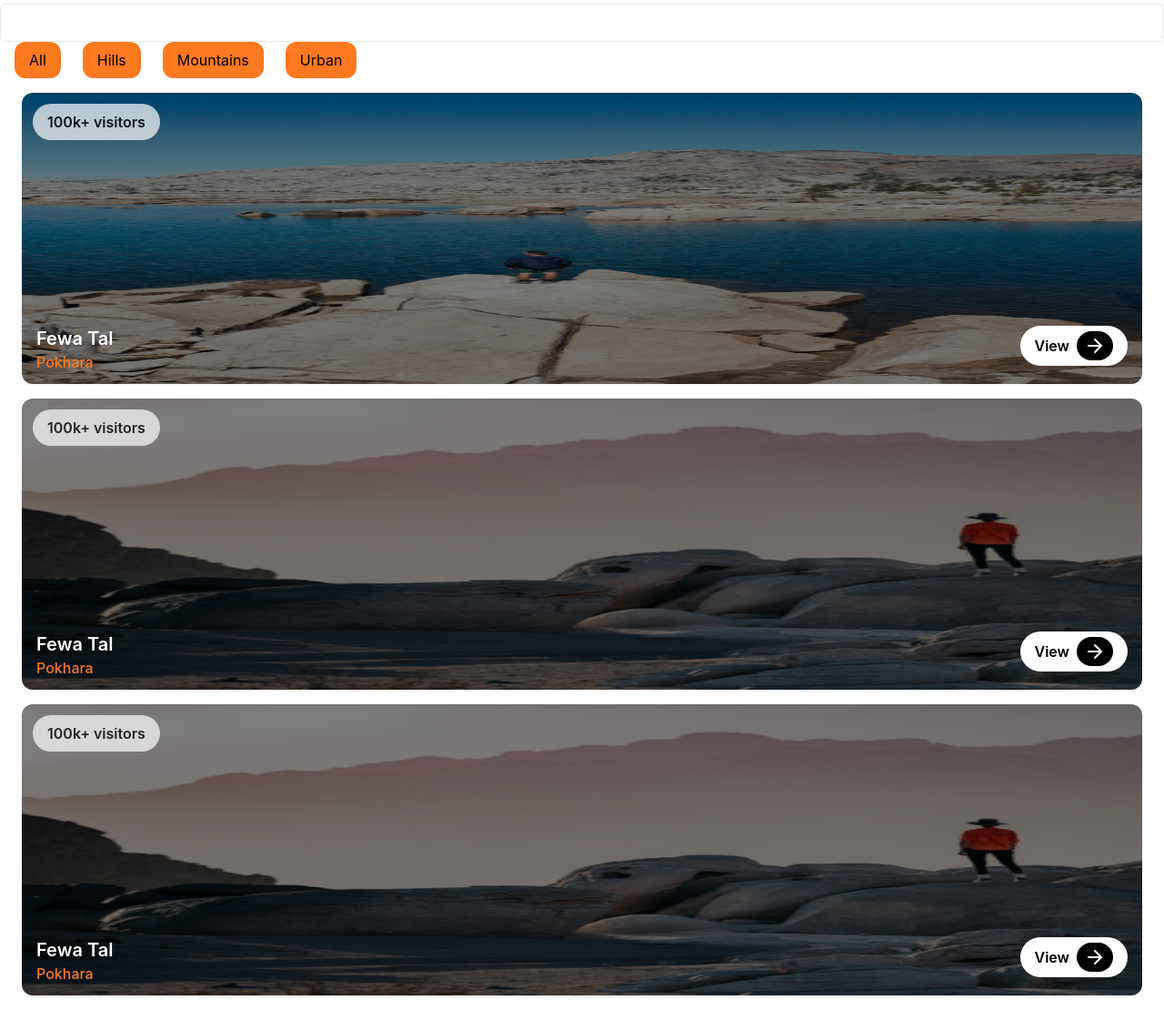
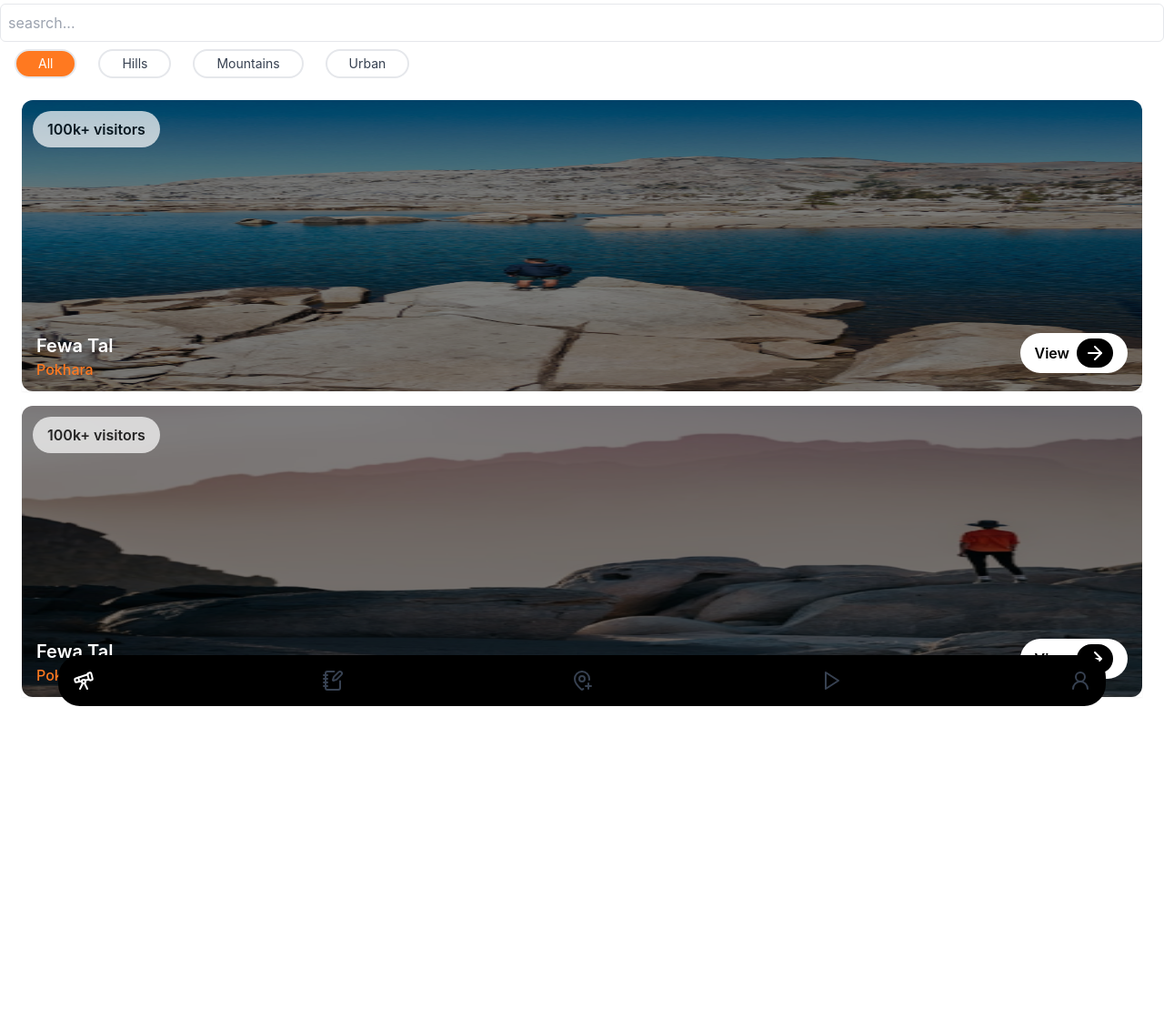
Before and after one commit to Thanka-Digital/travel-app-prototype, a React (Vite) app: page /explore-page in a window 1280 px wide. Shown: the whole page at 91% size. After the commit the page ends 800 px from the top, so only its background shows below. Built offline with nearby package versions, Linux system fonts and the light colour scheme.

Commit message:
Done : Last resort

```diff
--- a/src/pages/ExplorePage/ExplorePage.tsx
+++ b/src/pages/ExplorePage/ExplorePage.tsx
@@ -1,30 +1,22 @@
 import Input from "@/components/form/input/Input";
-import { useNavigate } from "react-router-dom";
-import Button from "@/components/form/button/Button";
 import { exploreTags } from "@/utils/exploreTags";
 import { LocationInfo } from "@/utils/locationDetailsData";
 import LocationCard from "@/components/card/LocationCard";
-
-export const ExploreTags = ({ text, path }: { text: string, path: string }) => {
-  const navigate = useNavigate();
-  return (
-    <Button
-      onClick={() => { navigate(path) }}
-      className="rounded-xl"
-    >{text}</Button>
-  )
-}
+import { ExploreTabs } from "@/components/global/ExploreTabs";
+import Navbar from "@/components/global/Navbar";
 
 export default function ExplorePage() {
   return (
-    <div className="bg-white h-screen">
+    <div className="bg-white">
       <Input
-        colorscheme={"gray"}
+        className="bg-white"
+        placeholder="seasrch..."
       />
-      <section className="flex gap-6 mx-4">
+
+      <section className="flex gap-6 mx-4 overflow-x-scroll no-scrollbar">
         {
           exploreTags.map((object, index) => (
-            <ExploreTags
+            <ExploreTabs
               text={object.name}
               key={index}
               path={object.path}
@@ -48,6 +40,8 @@ export default function ExplorePage() {
         }
       </div>
 
+      <Navbar />
+
     </div >
   )
 }
--- a/src/router/routes.tsx
+++ b/src/router/routes.tsx
@@ -5,9 +5,8 @@ import BoardingPage1 from "@/pages/Splash-Screen/BoardingPage1";
 import BoardingPage2 from "@/pages/Splash-Screen/BoardingPage2";
 import BoardingPage3 from "@/pages/Splash-Screen/BoardingPage3";
 import BoardingPage4 from "@/pages/Splash-Screen/BoardingPage4";
+import ExplorePage from "@/pages/ExplorePage/ExplorePage";
 import LocationDetails from "@/pages/location/LocationDetails";
-import PostDetails from "@/pages/post/PostDetails";
-import ExplorePage from "@/pages/ExplorePage/ExplorePage";
 
 // Routes in application
 const routes: RouteObject[] = [
--- a/src/utils/locationDetailsData.tsx
+++ b/src/utils/locationDetailsData.tsx
@@ -18,13 +18,6 @@ export const LocationInfo = [
     placeName: 'Fewa Tal',
     link: '/'
   },
-  {
-    image: '/SplashImg/s2.png',
-    city: 'Pokhara',
-    visitorsCount: '100k+ visitors',
-    placeName: 'Fewa Tal',
-    link: '/'
-  }
 ]
 
 export const locationDetailsData = [
```
